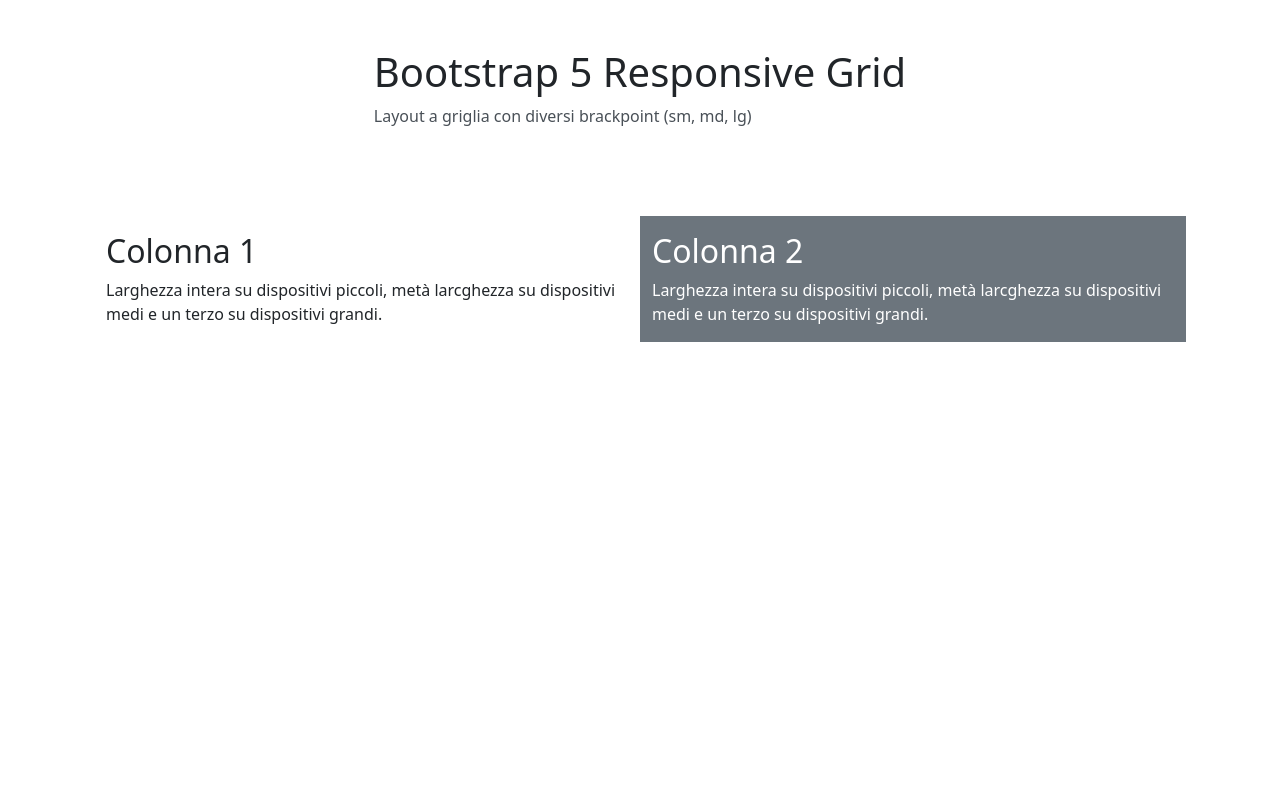
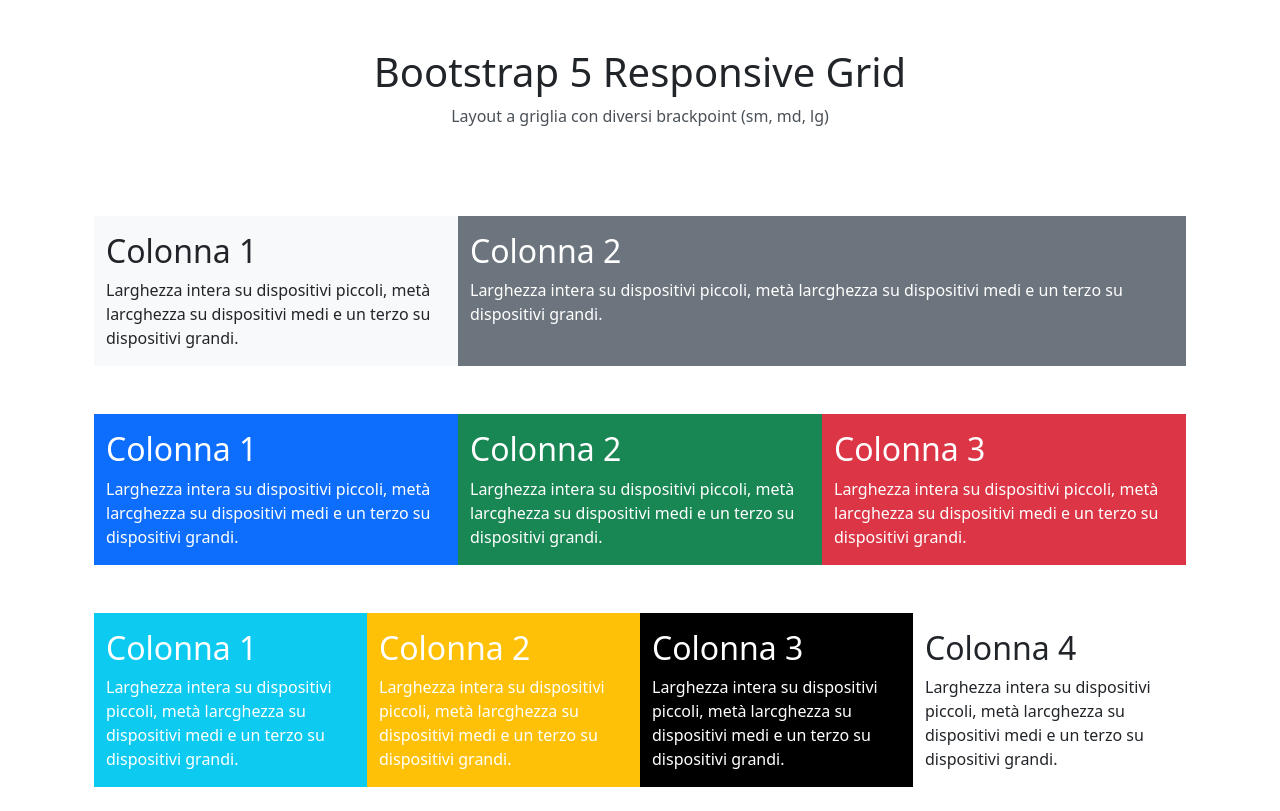
Before and after one commit to Strialuc/htmlcss-bootstrap-layout, a plain HTML site: page index.html in a window 1280 px wide. Drawn offline with nearby package versions, Linux system fonts and the light colour scheme.

Commit message:
esercizio terminato

```diff
--- a/index.html
+++ b/index.html
@@ -17,26 +17,77 @@
 </head>
 
 <body>
-    <div class="container d-flex justify-content-center p-5">
-        <div>
-            <h1>Bootstrap 5 Responsive Grid</h1>
-            <p class="text-dark-emphasis">Layout a griglia con diversi brackpoint (sm, md, lg)</p>
-        </div>
+    <div class="container text-center p-5">
+
+        <h1>Bootstrap 5 Responsive Grid</h1>
+        <p class="text-dark-emphasis">Layout a griglia con diversi brackpoint (sm, md, lg)</p>
+
     </div>
 
     <div class="container">
+
         <div class="row p-4">
-            <div class="col-sm pt-3">
+
+            <div class="col-12 col-md-6 col-lg-4 bg-light pt-3">
                 <h2>Colonna 1</h2>
                 <p>Larghezza intera su dispositivi piccoli, metà larcghezza su dispositivi medi e un terzo su
                     dispositivi grandi.</p>
             </div>
-            <div class="col-sm text-white bg-secondary pt-3">
+
+            <div class="col-12 col-md-6 col-lg-8 text-white bg-secondary pt-3">
                 <h2>Colonna 2</h2>
                 <p>Larghezza intera su dispositivi piccoli, metà larcghezza su dispositivi medi e un terzo su
                     dispositivi grandi.</p>
             </div>
+
         </div>
+
+        <div class="row p-4">
+
+            <div class="col-6 col-md-4 col-lg-4 text-white bg-primary pt-3">
+                <h2>Colonna 1</h2>
+                <p>Larghezza intera su dispositivi piccoli, metà larcghezza su dispositivi medi e un terzo su
+                    dispositivi grandi.</p>
+            </div>
+            <div class="col-6 col-md-4 col-lg-4 text-white bg-success pt-3">
+                <h2>Colonna 2</h2>
+                <p>Larghezza intera su dispositivi piccoli, metà larcghezza su dispositivi medi e un terzo su
+                    dispositivi grandi.</p>
+            </div>
+            <div class="col-12 col-md-4 col-lg-4 text-white bg-danger pt-3">
+                <h2>Colonna 3</h2>
+                <p>Larghezza intera su dispositivi piccoli, metà larcghezza su dispositivi medi e un terzo su
+                    dispositivi grandi.</p>
+            </div>
+
+        </div>
+
+        <div class="row p-4">
+
+            <div class="col-6 col-md-3 text-white bg-info pt-3">
+                <h2>Colonna 1</h2>
+                <p>Larghezza intera su dispositivi piccoli, metà larcghezza su dispositivi medi e un terzo su
+                    dispositivi grandi.</p>
+            </div>
+            <div class="col-6 col-md-3 text-white bg-warning pt-3">
+                <h2>Colonna 2</h2>
+                <p>Larghezza intera su dispositivi piccoli, metà larcghezza su dispositivi medi e un terzo su
+                    dispositivi grandi.</p>
+            </div>
+            <div class="col-6 col-md-3 text-white bg-black pt-3">
+                <h2>Colonna 3</h2>
+                <p>Larghezza intera su dispositivi piccoli, metà larcghezza su dispositivi medi e un terzo su
+                    dispositivi grandi.</p>
+            </div>
+            <div class="col-6 col-md-3 pt-3">
+                <h2>Colonna 4</h2>
+                <p>Larghezza intera su dispositivi piccoli, metà larcghezza su dispositivi medi e un terzo su
+                    dispositivi grandi.</p>
+            </div>
+        </div>
+
+
+
     </div>
 
 
```
